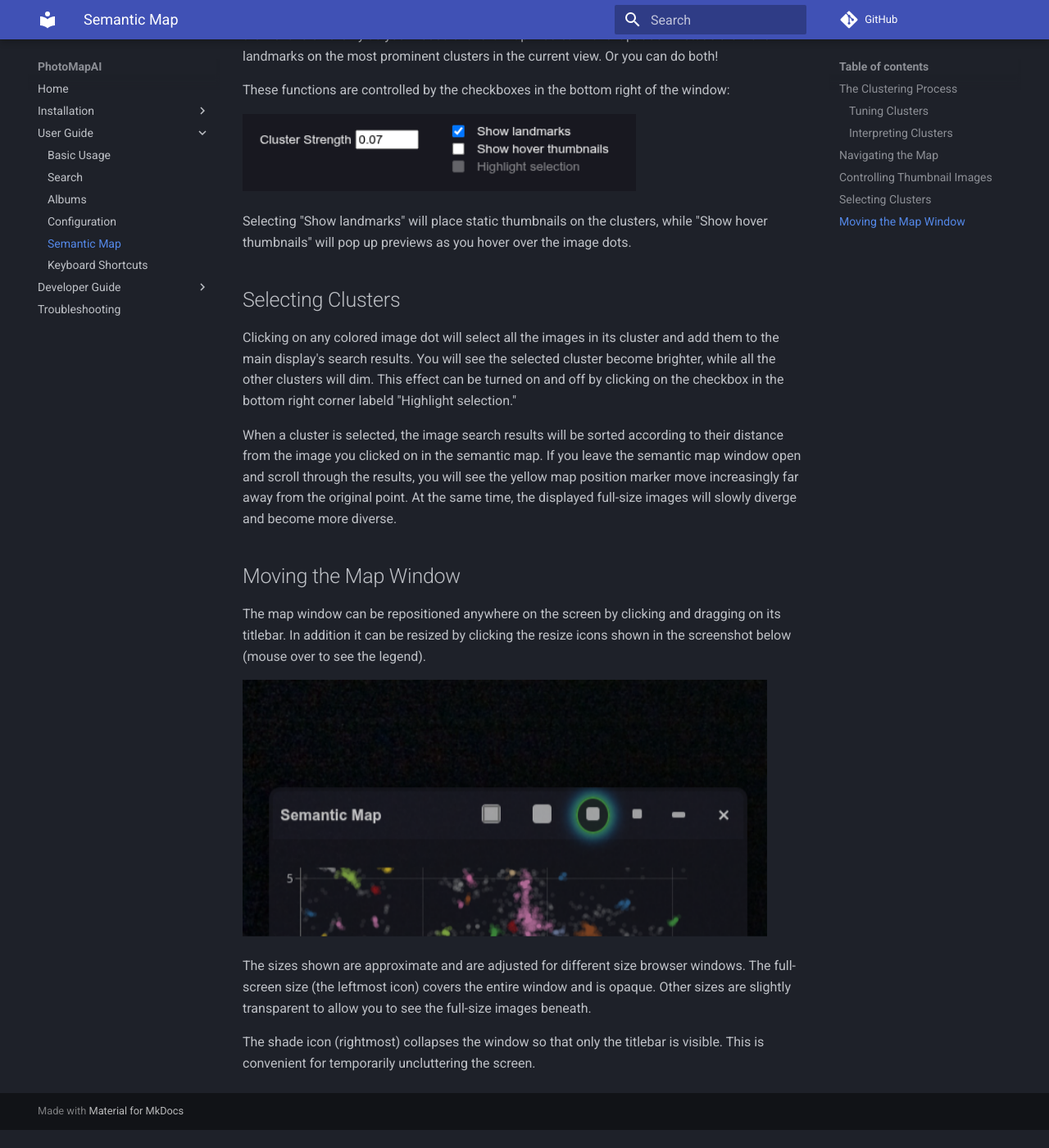
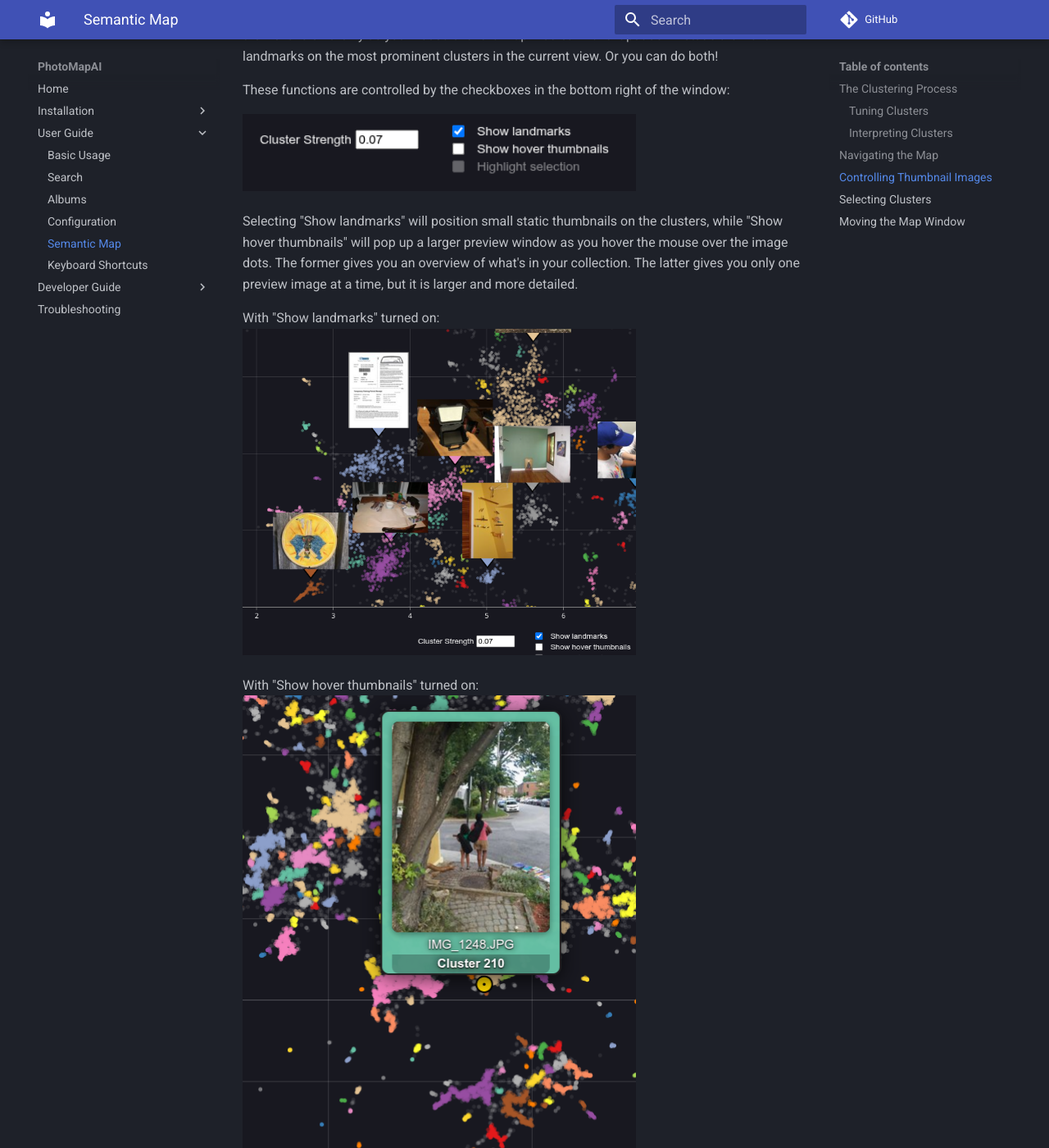
Before and after one commit to lstein/PhotoMapAI, an MkDocs documentation site: the page built from docs/user-guide/semantic-map.md, in a window 1280 px wide and 1400 px high, scrolled down 3115 px. Shown: the whole window at 82% size. Built offline with MkDocs 1.6.1 and Material for MkDocs 9.7.7, drawn with Linux system fonts in a browser that asks for light colours; comment, search, counter and statistics services are not loaded; before the commit the page ends 4493 px from its top, so only the background shows below that; some of the changed text lies outside the part shown.

Commit message:
added information on landmarks

```diff
--- a/docs/user-guide/semantic-map.md
+++ b/docs/user-guide/semantic-map.md
@@ -50,13 +50,19 @@
 
 <img src="../../img/photomap_landmarks_and_thumbnails.png" width="480" alt="Thumbnail controls" class="img-hover-zoom">
 
-Selecting "Show landmarks" will place static thumbnails on the clusters, while "Show hover thumbnails" will pop up previews as you hover over the image dots.
+Selecting "Show landmarks" will position small static thumbnails on the clusters, while "Show hover thumbnails" will pop up a larger preview window as you hover the mouse over the image dots. The former gives you an overview of what's in your collection. The latter gives you only one preview image at a time, but it is larger and more detailed.
 
+With "Show landmarks" turned on:
+<img src="../../img/photomap_landmarks.png" width="480" alt="Thumbnail controls" class="img-hover-zoom">
 
+With "Show hover thumbnails" turned on:
+<img src="../../img/photomap_hover_thumbnail.png" width="480" alt="Thumbnail controls" class="img-hover-zoom">
+
+By default, landmarks will be turned on and hover images turned off when you enter the map's fullscreen mode. The opposite happens when  you leave fullscreen mode and enter windowed mode. See below for more information on window modes and sizes.
 
 ## Selecting Clusters
 
-Clicking on any colored image dot will select all the images in its cluster and add them to the main display's search results. You will see the selected cluster become brighter, while all the other clusters will dim. This effect can be turned on and off by clicking on the checkbox in the bottom right corner labeld "Highlight selection."
+Clicking on any colored image dot or a landmark preview will select all the images in its cluster and add them to the main display's search results. You will see the selected cluster become brighter, while all the other clusters will dim. This effect can be turned on and off by clicking on the checkbox in the bottom right corner labeld "Highlight selection."
 
 When a cluster is selected, the image search results will be sorted according to their distance from the image you clicked on in the semantic map. If you leave the semantic map window open and scroll through the results, you will see the yellow map position marker move increasingly far away from the original point. At the same time, the displayed full-size images will slowly diverge and become more diverse.
 
```
Also changed, not shown: docs/img/photomap_hover_thumbnail.png (added), docs/img/photomap_landmarks.png (added).
